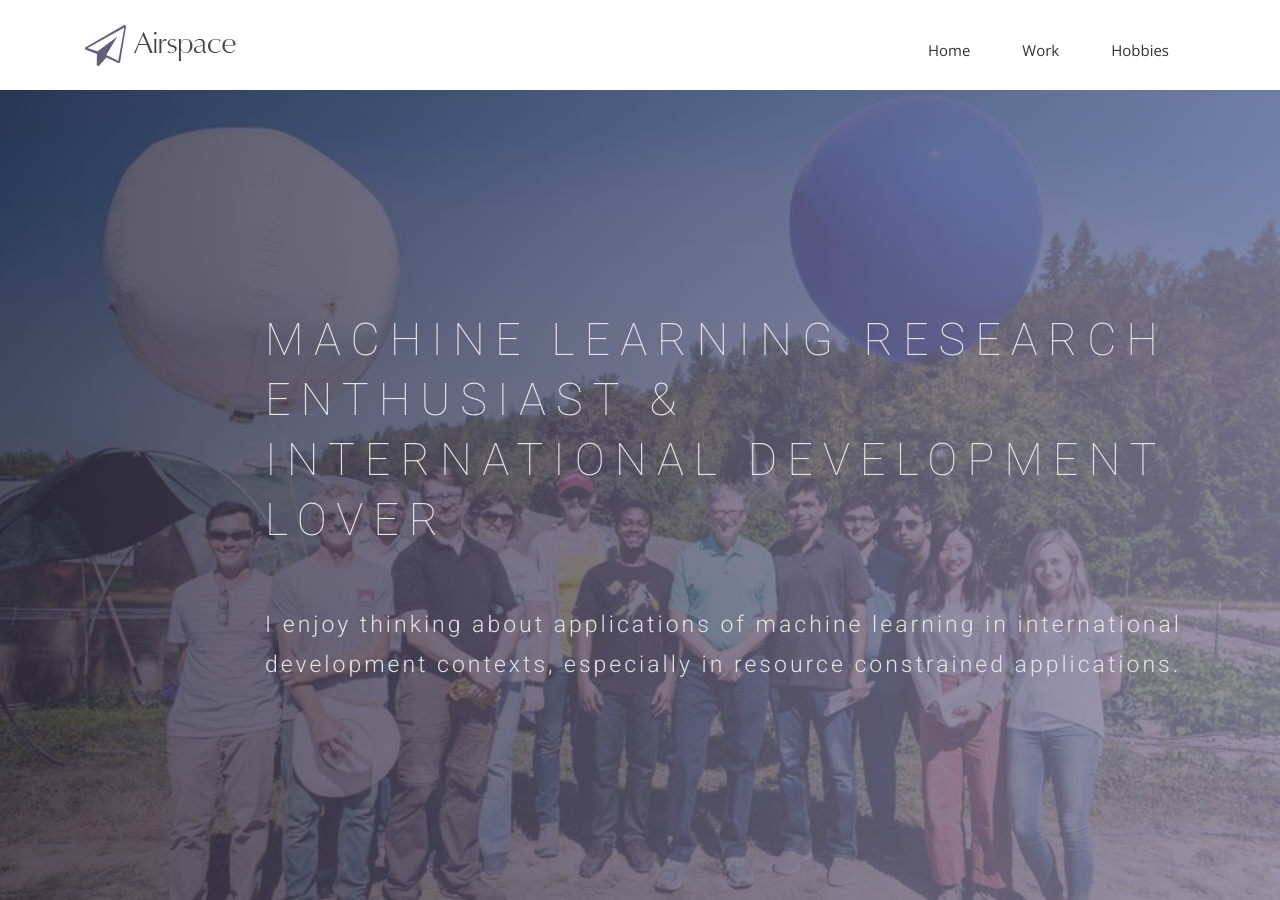
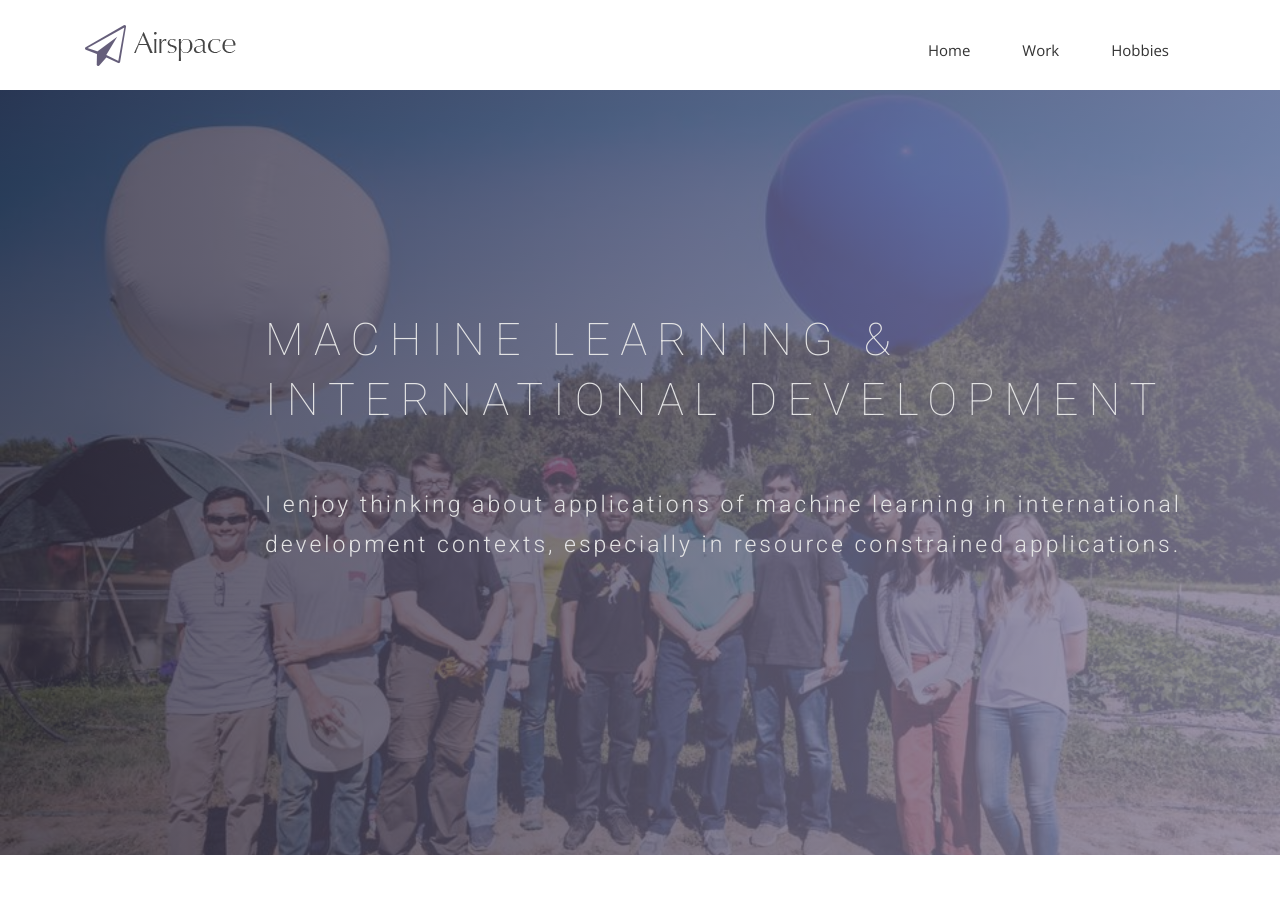
Before and after one commit to emazuh/emazuh11.github.io, a Jekyll site: the page built from index.html, in a window 1280 px wide and 900 px high. Built offline with Jekyll 4.4.1, drawn with Linux system fonts in a browser that asks for light colours; nearby versions of some CDN libraries; some web fonts are replaced.

Commit message:
minor update

```diff
--- a/index.html
+++ b/index.html
@@ -10,7 +10,7 @@
     <div class="row">
       <div class="col-md-10 col-md-offset-2">
         <div class="block">
-          <h1 class="animated fadeInUp">MACHINE LEARNING RESEARCH ENTHUSIAST &#38; <br> INTERNATIONAL DEVELOPMENT LOVER</h1>
+          <h1 class="animated fadeInUp"> MACHINE LEARNING &#38; <br> INTERNATIONAL DEVELOPMENT </h1>
           <p class="animated fadeInUp">I enjoy thinking about applications of machine learning in international development contexts, especially in resource constrained applications.</p>
         </div>
       </div>
```
